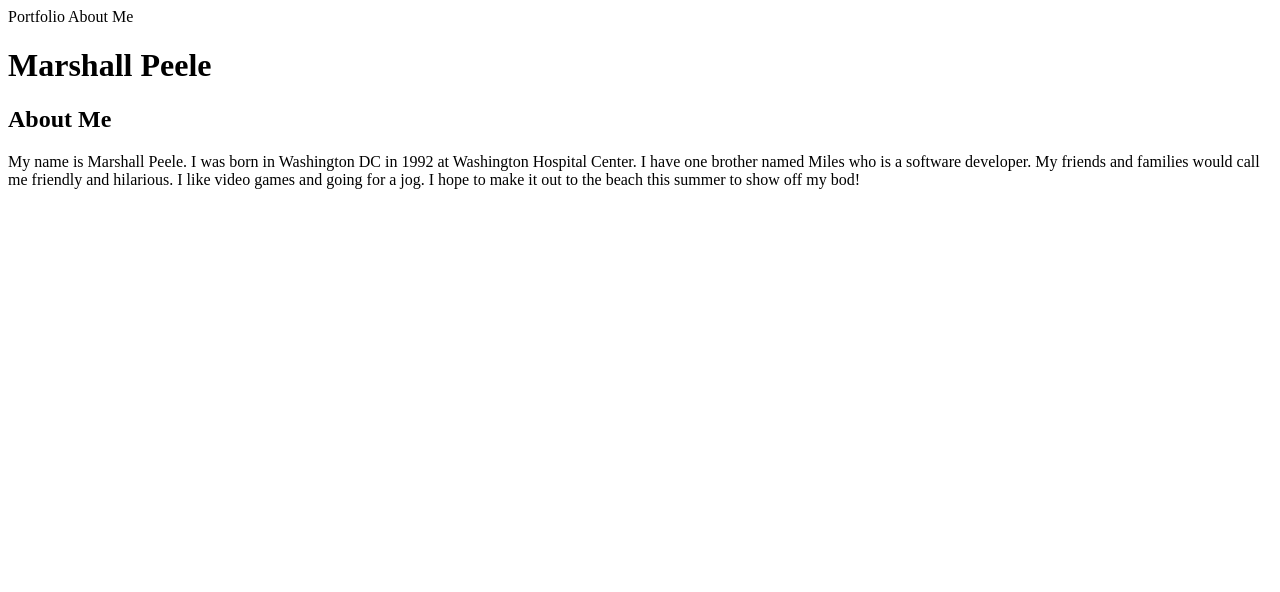
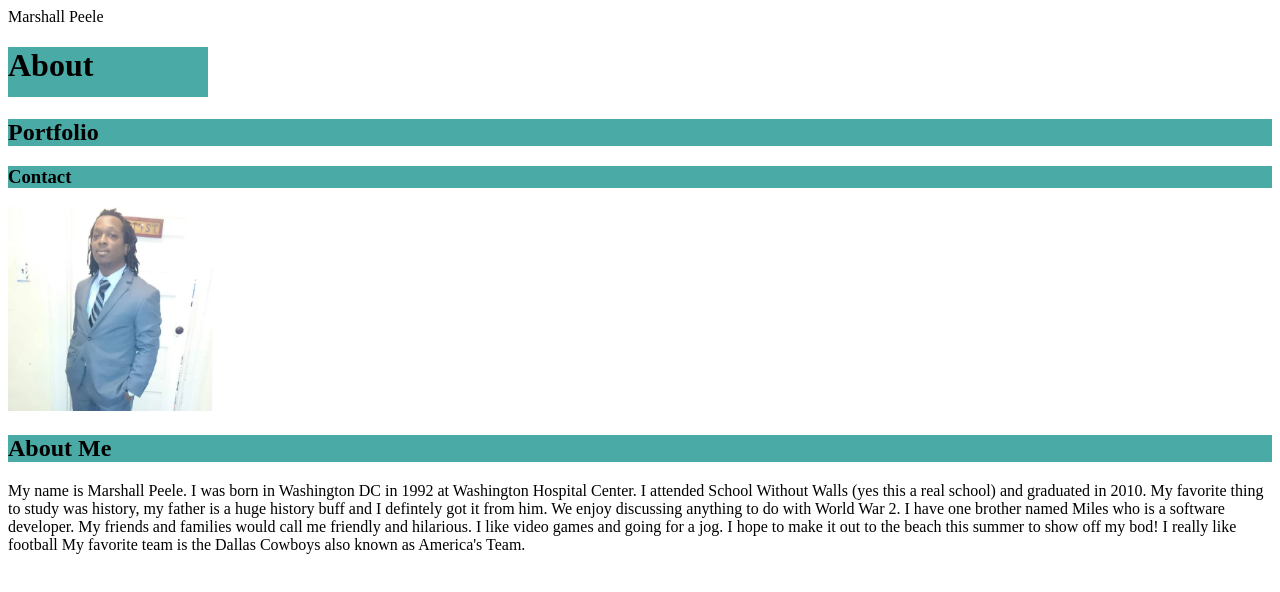
Before and after one commit to Murdoc12/Basic-Portfolio, a plain HTML site: page index.html in a window 1280 px wide. Drawn offline with Linux system fonts and the light colour scheme.

Commit message:
initial files

```diff
--- a/assets/css/style.css
+++ b/assets/css/style.css
@@ -0,0 +1,21 @@
+h1 {
+    background-color: #4aaaa5;
+}
+
+h2 {
+    background-color: #4aaaa5;
+}
+
+h3 {
+    background-color: #4aaaa5;
+}
+
+#box1 {
+    background-color: #4aaaa5;
+width: 200px;
+height: 50px;
+
+#profile
+{
+    float: right;
+}
--- a/index.html
+++ b/index.html
@@ -1,15 +1,31 @@
-<!DOCTYPE <!DOCTYPE html>
+<!DOCTYPE html>
 <html>
-<head> Portfolio About Me
+<head>Marshall Peele
+
+        <link rel="stylesheet" type="text/css" href="assets/css/style.css"/>
+
+   <h1 id="box1">About</h1>
+    <h2>Portfolio</h2>
+    <h3>Contact</h3>
+
+
+    <div id= "profile">
+    <img width= "300" src= "assets/images/untitled.png">
+</div>
 
 </head>
 <body>
-<h1>Marshall Peele</h1>
+
 <h2>About Me</h2>
 
-<p>My name is Marshall Peele. I was born in Washington DC in 1992 at Washington Hospital Center.
-    I have one brother named Miles who is a software developer. My friends and families would call me friendly and hilarious.
-    I like video games and going for a jog. I hope to make it out to the beach this summer to show off my bod!
+<p> My name is Marshall Peele. I was born in Washington DC in 1992 at Washington Hospital Center. I attended School Without Walls (yes this a real school) and graduated in 2010.
+    My favorite thing to study was history, my father is a huge history buff and I defintely got it from him. We enjoy discussing anything to do with
+    World War 2. I have one brother named Miles who is a software developer. My friends and families would call me friendly and hilarious.
+    I like video games and going for a jog. I hope to make it out to the beach this summer to show off my bod! I really like football
+    My favorite team is the Dallas Cowboys also known as America's Team.
+    <br>
+
+
  </p>
 
 
```
